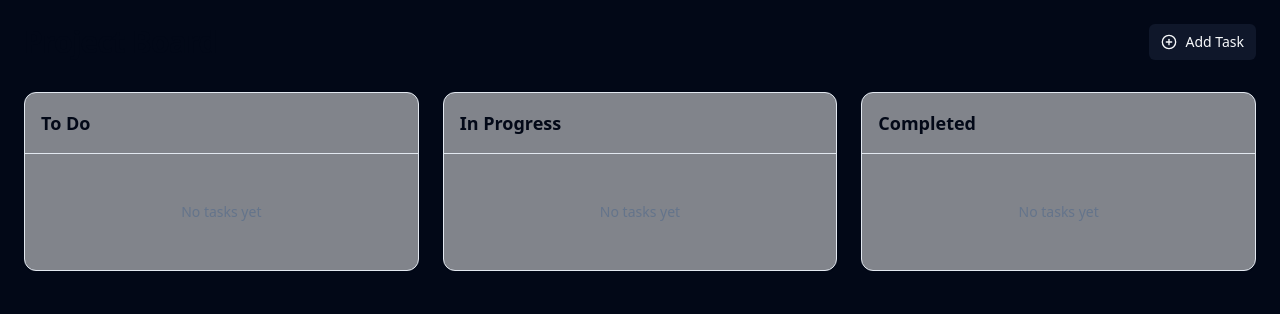
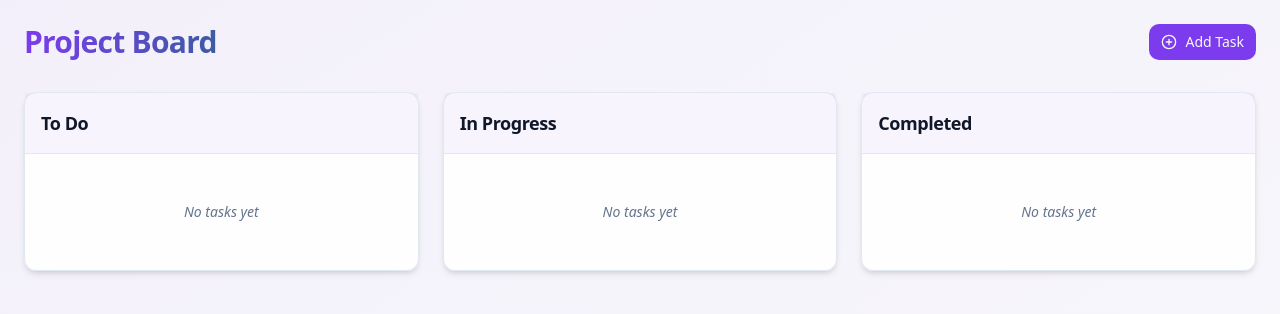
Before and after one commit to VivaanAS2012/prizee-winning-stories-hub, a React (Vite) app: page / in a window 1280 px wide. Shown: the top 314 px of the page. Built offline with nearby package versions, Linux system fonts and the light colour scheme.

Commit message:
Refactor: Improve UI and color palette
This commit refactors the UI components and updates the color palette for a better user experience.

```diff
--- a/src/components/board/Board.tsx
+++ b/src/components/board/Board.tsx
@@ -40,11 +40,17 @@ export function Board() {
   };
 
   return (
-    <div className="min-h-screen bg-background p-6">
+    <div className="min-h-screen bg-background/50 p-6 bg-gradient-to-br from-accent/5 to-background">
       <div className="max-w-[1400px] mx-auto space-y-8">
         <div className="flex justify-between items-center">
-          <h1 className="text-3xl font-bold tracking-tight">Project Board</h1>
-          <Button onClick={() => setIsCreateDialogOpen(true)} size="sm" className="gap-2">
+          <h1 className="text-3xl font-bold tracking-tight bg-gradient-to-r from-accent to-primary bg-clip-text text-transparent">
+            Project Board
+          </h1>
+          <Button
+            onClick={() => setIsCreateDialogOpen(true)}
+            size="sm"
+            className="gap-2 bg-accent hover:bg-accent/90"
+          >
             <PlusCircle className="h-4 w-4" />
             Add Task
           </Button>
--- a/src/components/board/TaskCard.tsx
+++ b/src/components/board/TaskCard.tsx
@@ -8,7 +8,6 @@ import {
   SelectTrigger,
   SelectValue,
 } from "@/components/ui/select";
-import { cn } from "@/lib/utils";
 
 interface TaskCardProps {
   task: Task;
@@ -17,15 +16,17 @@ interface TaskCardProps {
 
 export function TaskCard({ task, onStatusChange }: TaskCardProps) {
   const priorityColors = {
-    low: "text-green-500",
-    medium: "text-yellow-500",
-    high: "text-red-500",
+    low: "text-emerald-500",
+    medium: "text-amber-500",
+    high: "text-rose-500",
   };
 
   return (
-    <div className="bg-card p-4 rounded-lg border shadow-sm hover:shadow-md transition-shadow">
+    <div className="bg-card rounded-lg border shadow-sm hover:shadow-md transition-all duration-200 p-4 group">
       <div className="flex items-start justify-between gap-3">
-        <h3 className="font-medium text-sm leading-tight">{task.title}</h3>
+        <h3 className="font-medium text-sm leading-tight group-hover:text-accent transition-colors">
+          {task.title}
+        </h3>
         <AlertCircle className={`h-4 w-4 shrink-0 ${priorityColors[task.priority]}`} />
       </div>
 
@@ -38,7 +39,7 @@ export function TaskCard({ task, onStatusChange }: TaskCardProps) {
         )}
 
         <Select value={task.status} onValueChange={onStatusChange}>
-          <SelectTrigger className="h-7 w-[110px]">
+          <SelectTrigger className="h-7 w-[110px] text-xs bg-accent/5 border-accent/20">
             <SelectValue />
           </SelectTrigger>
           <SelectContent>
--- a/src/components/board/TaskColumn.tsx
+++ b/src/components/board/TaskColumn.tsx
@@ -9,12 +9,12 @@ interface TaskColumnProps {
 
 export function TaskColumn({ column, onMoveTask }: TaskColumnProps) {
   return (
-    <div className="bg-card/50 rounded-xl border shadow-sm">
-      <div className="p-4 border-b">
-        <h2 className="font-semibold text-lg">{column.title}</h2>
+    <div className="bg-card/95 rounded-xl border shadow-md hover:shadow-lg transition-all duration-200">
+      <div className="p-4 border-b bg-accent/5">
+        <h2 className="font-semibold text-lg tracking-tight">{column.title}</h2>
       </div>
 
-      <div className="p-4 space-y-4">
+      <div className="p-4 space-y-3">
         {column.tasks.map((task) => (
           <TaskCard
             key={task.id}
@@ -23,7 +23,7 @@ export function TaskColumn({ column, onMoveTask }: TaskColumnProps) {
           />
         ))}
         {column.tasks.length === 0 && (
-          <p className="text-muted-foreground text-sm text-center py-8">
+          <p className="text-muted-foreground text-sm text-center py-8 italic">
             No tasks yet
           </p>
         )}
--- a/src/index.css
+++ b/src/index.css
@@ -1,30 +1,30 @@
+
 @tailwind base;
 @tailwind components;
 @tailwind utilities;
 
 @layer base {
   :root {
-    --background: 222.2 84% 4.9%;
-    --card-hover: 217.2 32.6% 17.5%;
-    --foreground: 222.2 84% 4.9%;
+    --background: 240 24% 98%;
+    --foreground: 222 47% 11%;
 
     --card: 0 0% 100%;
-    --card-foreground: 222.2 84% 4.9%;
+    --card-foreground: 222 47% 11%;
 
     --popover: 0 0% 100%;
-    --popover-foreground: 222.2 84% 4.9%;
+    --popover-foreground: 222 47% 11%;
 
-    --primary: 222.2 47.4% 11.2%;
+    --primary: 222 47% 44%;
     --primary-foreground: 210 40% 98%;
 
     --secondary: 210 40% 96.1%;
-    --secondary-foreground: 222.2 47.4% 11.2%;
+    --secondary-foreground: 222 47% 11.2%;
 
     --muted: 210 40% 96.1%;
     --muted-foreground: 215.4 16.3% 46.9%;
 
-    --accent: 210 40% 96.1%;
-    --accent-foreground: 222.2 47.4% 11.2%;
+    --accent: 262 83% 58%;
+    --accent-foreground: 210 40% 98%;
 
     --destructive: 0 84.2% 60.2%;
     --destructive-foreground: 210 40% 98%;
@@ -33,37 +33,21 @@
     --input: 214.3 31.8% 91.4%;
     --ring: 222.2 84% 4.9%;
 
-    --radius: 0.5rem;
-
-    --sidebar-background: 0 0% 98%;
-
-    --sidebar-foreground: 240 5.3% 26.1%;
-
-    --sidebar-primary: 240 5.9% 10%;
-
-    --sidebar-primary-foreground: 0 0% 98%;
-
-    --sidebar-accent: 240 4.8% 95.9%;
-
-    --sidebar-accent-foreground: 240 5.9% 10%;
-
-    --sidebar-border: 220 13% 91%;
-
-    --sidebar-ring: 217.2 91.2% 59.8%;
+    --radius: 0.75rem;
   }
 
   .dark {
-    --background: 222.2 84% 4.9%;
+    --background: 222 47% 11%;
     --foreground: 210 40% 98%;
 
-    --card: 222.2 84% 4.9%;
+    --card: 222 47% 11%;
     --card-foreground: 210 40% 98%;
 
-    --popover: 222.2 84% 4.9%;
+    --popover: 222 47% 11%;
     --popover-foreground: 210 40% 98%;
 
     --primary: 210 40% 98%;
-    --primary-foreground: 222.2 47.4% 11.2%;
+    --primary-foreground: 222 47% 11.2%;
 
     --secondary: 217.2 32.6% 17.5%;
     --secondary-foreground: 210 40% 98%;
@@ -71,7 +55,7 @@
     --muted: 217.2 32.6% 17.5%;
     --muted-foreground: 215 20.2% 65.1%;
 
-    --accent: 217.2 32.6% 17.5%;
+    --accent: 262 83% 58%;
     --accent-foreground: 210 40% 98%;
 
     --destructive: 0 62.8% 30.6%;
@@ -80,14 +64,6 @@
     --border: 217.2 32.6% 17.5%;
     --input: 217.2 32.6% 17.5%;
     --ring: 212.7 26.8% 83.9%;
-    --sidebar-background: 240 5.9% 10%;
-    --sidebar-foreground: 240 4.8% 95.9%;
-    --sidebar-primary: 224.3 76.3% 48%;
-    --sidebar-primary-foreground: 0 0% 100%;
-    --sidebar-accent: 240 3.7% 15.9%;
-    --sidebar-accent-foreground: 240 4.8% 95.9%;
-    --sidebar-border: 240 3.7% 15.9%;
-    --sidebar-ring: 217.2 91.2% 59.8%;
   }
 }
 
@@ -95,7 +71,6 @@
   * {
     @apply border-border;
   }
-
   body {
     @apply bg-background text-foreground;
   }
```
